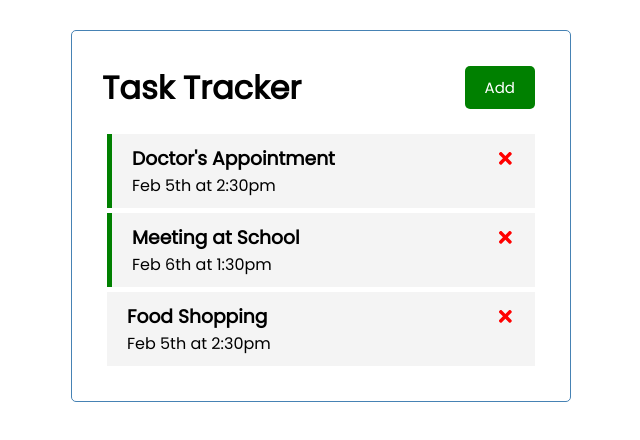
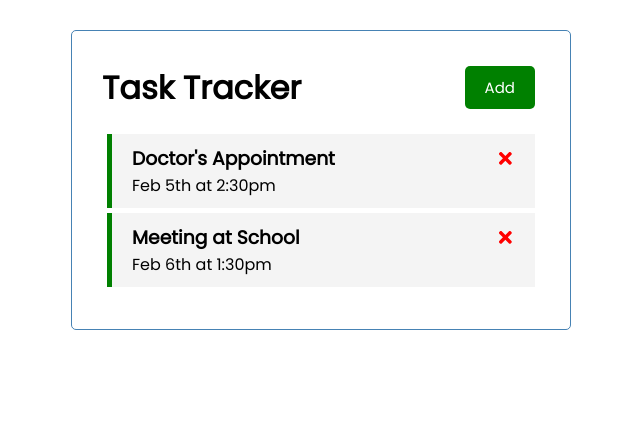
Before and after one commit to kydojo/react-task-tracker, a React (Create React App) app: page / in a window 1280 px wide. Shown: the top 440 px of the page, without its empty margins (319-959 px from the left). Built offline with nearby package versions, Linux system fonts and the light colour scheme; data requests are answered from the project's data file.

Commit message:
Added persistent DELETE functionality

```diff
--- a/db.json
+++ b/db.json
@@ -11,12 +11,6 @@
       "text": "Meeting at School",
       "day": "Feb 6th at 1:30pm",
       "reminder": true
-    },
-    {
-      "id": 3,
-      "text": "Food Shopping",
-      "day": "Feb 5th at 2:30pm",
-      "reminder": false
     }
   ]
 }
--- a/src/App.js
+++ b/src/App.js
@@ -38,7 +38,12 @@
   }
 
   // Delete Task
-  const deleteTask = (id) => {
+  const deleteTask = async (id) => {
+    await fetch(`http://localhost:5000/tasks/${id}`,
+                {
+                  method: 'DELETE'
+                })
+
     // filter the array to simulate deleting tasks (no backend)
     setTasks(tasks.filter((task) => task.id !== id))
   }
```
